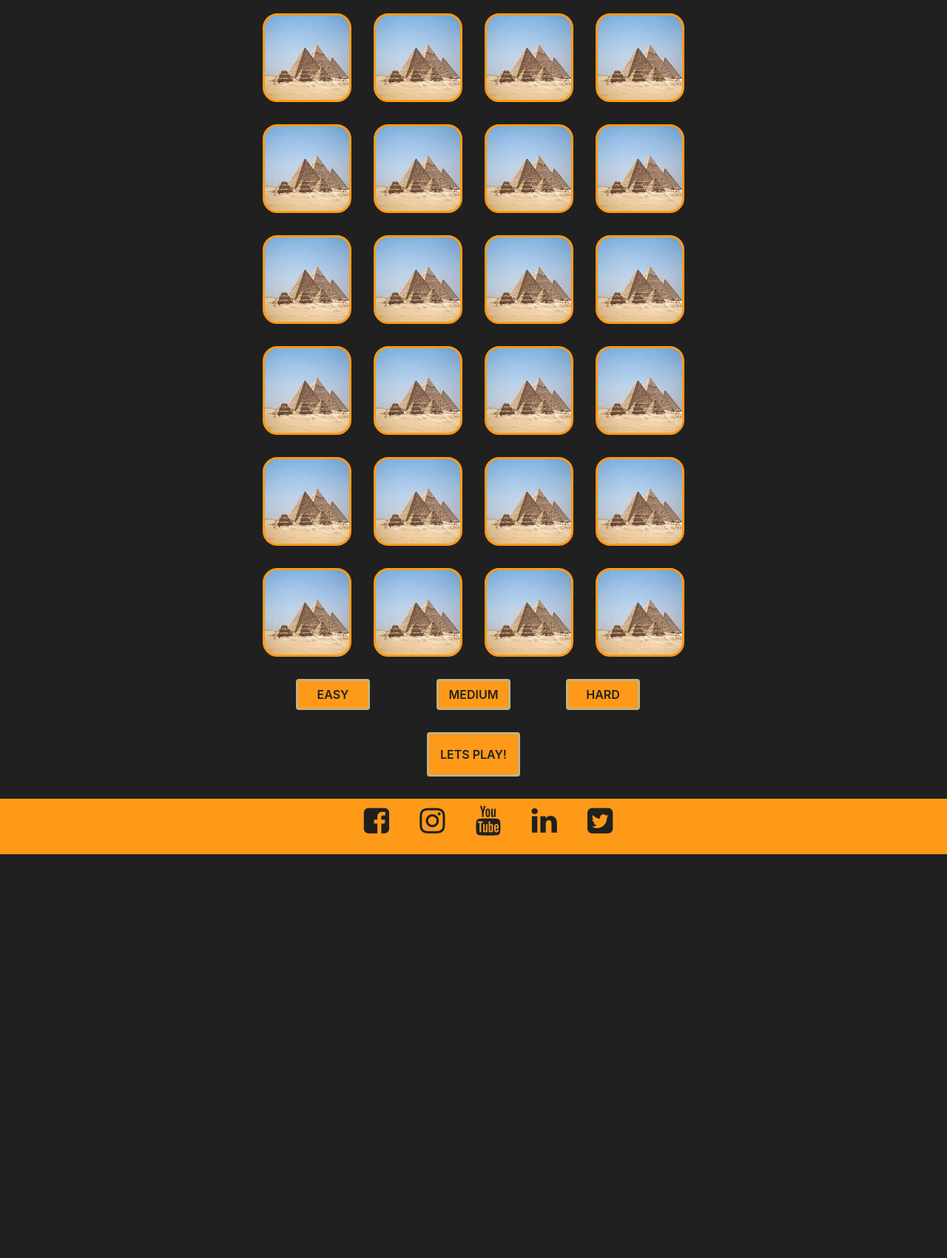
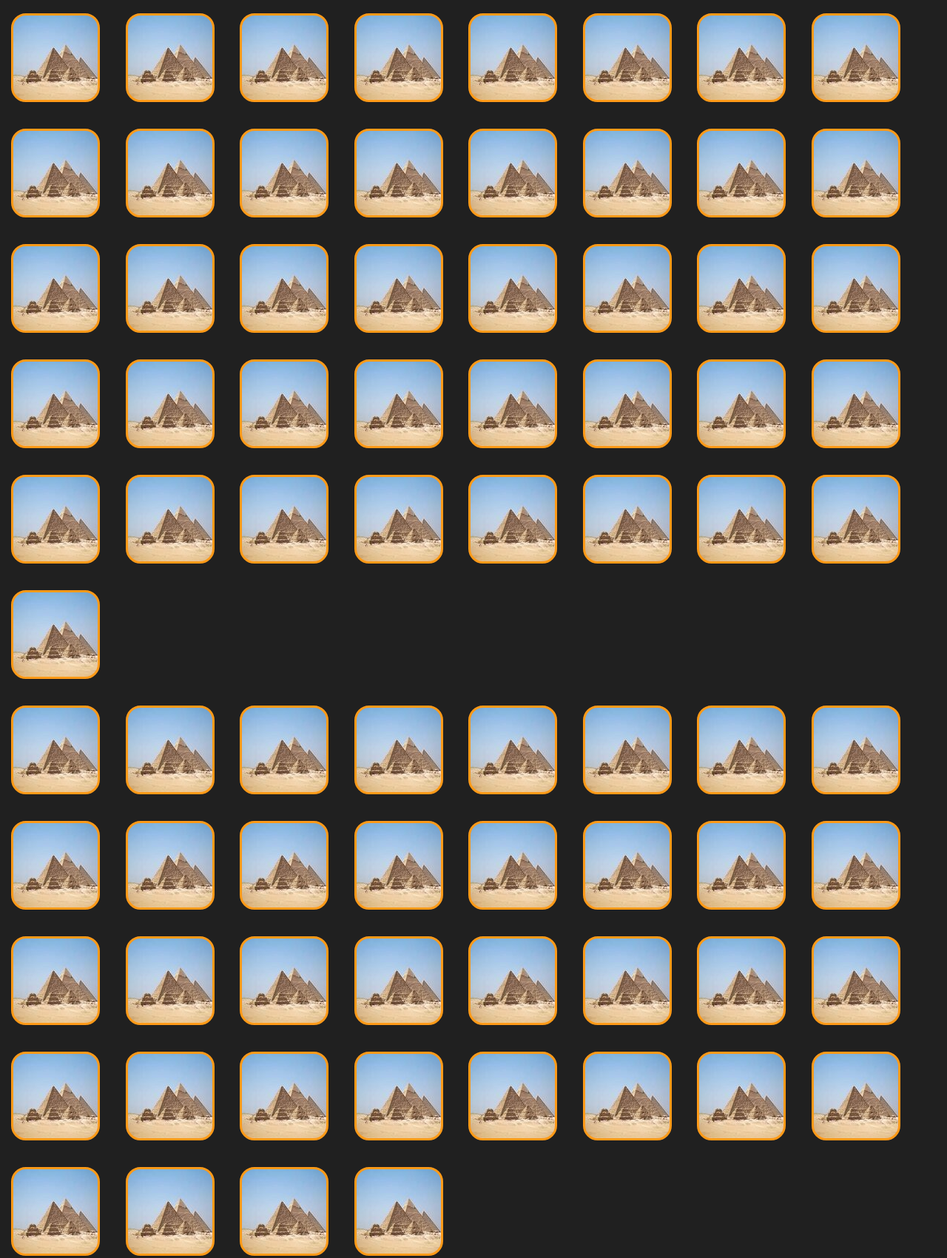
Before and after one commit to manni8436/MS2-Project, a plain HTML site: page index.html in a window 1280 px wide. Shown: the part 283-1984 px from the top of the page at 74% size. Before the commit the page ends 1438 px from the top, so only its background shows below. Drawn offline with nearby package versions, Linux system fonts and the light colour scheme; a web font is replaced by a local one.

Commit message:
made 3 seperate sections of divs to represent easy, medim and hard levels

```diff
--- a/index.html
+++ b/index.html
@@ -3,7 +3,7 @@
 <head>
     <meta charset="UTF-8">
     <meta name="viewport" content="width=device-width, initial-scale=1.0">
-    <meta name="description" content="A card matching game with a theme based on the ancient egyptians">
+    <meta name="description" content="A card matching game with a theme based on the ancient egypt">
     <link rel="stylesheet" href="https://cdn.jsdelivr.net/npm/bootstrap@4.6.0/dist/css/bootstrap.min.css" integrity="sha384-B0vP5xmATw1+K9KRQjQERJvTumQW0nPEzvF6L/Z6nronJ3oUOFUFpCjEUQouq2+l" crossorigin="anonymous">
     <link rel="stylesheet" href="https://fonts.googleapis.com/css2?family=Akaya+Telivigala&family=Roboto:wght@500&display=swap"> <!--change it depending on what font you use-->
     <link rel="stylesheet" href="https://cdnjs.cloudflare.com/ajax/libs/font-awesome/4.7.0/css/font-awesome.min.css">
@@ -30,49 +30,126 @@
     <div class="col-sm-12 col-md-12 col-lg-12 col-xl-12 text-center">
       <div class="instructions">
         <h4>how to play!</h4>
-        <p>Once you are ready to play the game, press the play me button and then choose two cards and if they match then you will get (x) amount</p>
+        <p>Once you are ready to play the game, press the play button and then choose two cards and if they match then you will get (x) amount</p>
       </div>
     </div>
   </div>
+</div>
+
+<div id="easy-level-container">
   <div class="row">
     <div class="col-12 col-md-12 col-lg-12 col-xl-12">
-      <div class="game">
-        <div class="card card-back"></div>
-        <div class="card card-back"></div>
-        <div class="card card-back"></div>
-        <div class="card card-back"></div>
-        <div class="card card-back"></div>
-        <div class="card card-back"></div>
-        <div class="card card-back"></div>
-        <div class="card card-back"></div>
-        <div class="card card-back"></div>
-        <div class="card card-back"></div>
-        <div class="card card-back"></div>
-        <div class="card card-back"></div>
-        <div class="card card-back"></div>
-        <div class="card card-back"></div>
-        <div class="card card-back"></div>
-        <div class="card card-back"></div>
-        <div class="card card-back"></div>
-        <div class="card card-back"></div>
-        <div class="card card-back"></div>
-        <div class="card card-back"></div>
-        <div class="card card-back"></div>
-        <div class="card card-back"></div>
-        <div class="card card-back"></div>
-        <div class="card card-back"></div>
+      <div class="easy-level">
+        <div class="card card-back" data-id="0"></div>
+        <div class="card card-back" data-id="1"></div>
+        <div class="card card-back" data-id="2"></div>
+        <div class="card card-back" data-id="3"></div>
+        <div class="card card-back" data-id="4"></div>
+        <div class="card card-back" data-id="5"></div>
+        <div class="card card-back" data-id="6"></div>
+        <div class="card card-back" data-id="7"></div>
+        <div class="card card-back" data-id="8"></div>
+        <div class="card card-back" data-id="9"></div>
+        <div class="card card-back" data-id="10"></div>
+        <div class="card card-back" data-id="11"></div>
+        <div class="card card-back" data-id="12"></div>
+        <div class="card card-back" data-id="13"></div>
+        <div class="card card-back" data-id="14"></div>
+        <div class="card card-back" data-id="15"></div>
       </div>
     </div>
   </div>
+</div>
+
+<div id="medium-level-container">
+  <div class="row">
+    <div class="col-12 col-md-12 col-lg-12 col-xl-12">
+      <div class="medium-level">
+        <div class="card card-back" data-id="0"></div>
+        <div class="card card-back" data-id="1"></div>
+        <div class="card card-back" data-id="2"></div>
+        <div class="card card-back" data-id="3"></div>
+        <div class="card card-back" data-id="4"></div>
+        <div class="card card-back" data-id="5"></div>
+        <div class="card card-back" data-id="6"></div>
+        <div class="card card-back" data-id="7"></div>
+        <div class="card card-back" data-id="8"></div>
+        <div class="card card-back" data-id="9"></div>
+        <div class="card card-back" data-id="10"></div>
+        <div class="card card-back" data-id="11"></div>
+        <div class="card card-back" data-id="12"></div>
+        <div class="card card-back" data-id="13"></div>
+        <div class="card card-back" data-id="14"></div>
+        <div class="card card-back" data-id="15"></div>
+        <div class="card card-back" data-id="16"></div>
+        <div class="card card-back" data-id="17"></div>
+        <div class="card card-back" data-id="18"></div>
+        <div class="card card-back" data-id="19"></div>
+        <div class="card card-back" data-id="20"></div>
+        <div class="card card-back" data-id="21"></div>
+        <div class="card card-back" data-id="22"></div>
+        <div class="card card-back" data-id="23"></div>
+        <div class="card card-back" data-id="24"></div>
+      </div>
+    </div>
+  </div>
+</div>
+
+<div id="hard-level-container">
+  <div class="row">
+    <div class="col-12 col-md-12 col-lg-12 col-xl-12">
+      <div class="hard-level">
+        <div class="card card-back" data-id="0"></div>
+        <div class="card card-back" data-id="1"></div>
+        <div class="card card-back" data-id="2"></div>
+        <div class="card card-back" data-id="3"></div>
+        <div class="card card-back" data-id="4"></div>
+        <div class="card card-back" data-id="5"></div>
+        <div class="card card-back" data-id="6"></div>
+        <div class="card card-back" data-id="7"></div>
+        <div class="card card-back" data-id="8"></div>
+        <div class="card card-back" data-id="9"></div>
+        <div class="card card-back" data-id="10"></div>
+        <div class="card card-back" data-id="11"></div>
+        <div class="card card-back" data-id="12"></div>
+        <div class="card card-back" data-id="13"></div>
+        <div class="card card-back" data-id="14"></div>
+        <div class="card card-back" data-id="15"></div>
+        <div class="card card-back" data-id="16"></div>
+        <div class="card card-back" data-id="17"></div>
+        <div class="card card-back" data-id="18"></div>
+        <div class="card card-back" data-id="19"></div>
+        <div class="card card-back" data-id="20"></div>
+        <div class="card card-back" data-id="21"></div>
+        <div class="card card-back" data-id="22"></div>
+        <div class="card card-back" data-id="23"></div>
+        <div class="card card-back" data-id="24"></div>
+        <div class="card card-back" data-id="25"></div>
+        <div class="card card-back" data-id="26"></div>
+        <div class="card card-back" data-id="27"></div>
+        <div class="card card-back" data-id="28"></div>
+        <div class="card card-back" data-id="29"></div>
+        <div class="card card-back" data-id="30"></div>
+        <div class="card card-back" data-id="31"></div>
+        <div class="card card-back" data-id="32"></div>
+        <div class="card card-back" data-id="33"></div>
+        <div class="card card-back" data-id="34"></div>
+        <div class="card card-back" data-id="35"></div>
+      </div>
+    </div>
+  </div>
+</div>
+
+<div class="container">
   <div class="row">
     <div class="col-sm-2 offset-sm-3 col-md-2 col-lg-2 text-center">
-      <button type="button" class="btn" id="easy">easy</button>
+      <button type="button" class="btn easybutton level-selector" id="easy">easy</button>
     </div>
     <div class="col-sm-3 col-md-3 col-lg-2 text-center">
-      <button type="button" class="btn" id="medium">medium</button>
+      <button type="button" class="btn mediumbutton level-selector" id="medium">medium</button>
     </div>
     <div class="col-sm-1 col-md-1 col-lg-1 text-center">
-      <button type="button" class="btn" id="hard">hard</button>
+      <button type="button" class="btn hardbutton level-selector" id="hard">hard</button>
     </div>
   </div>
   <div class="row">
```
